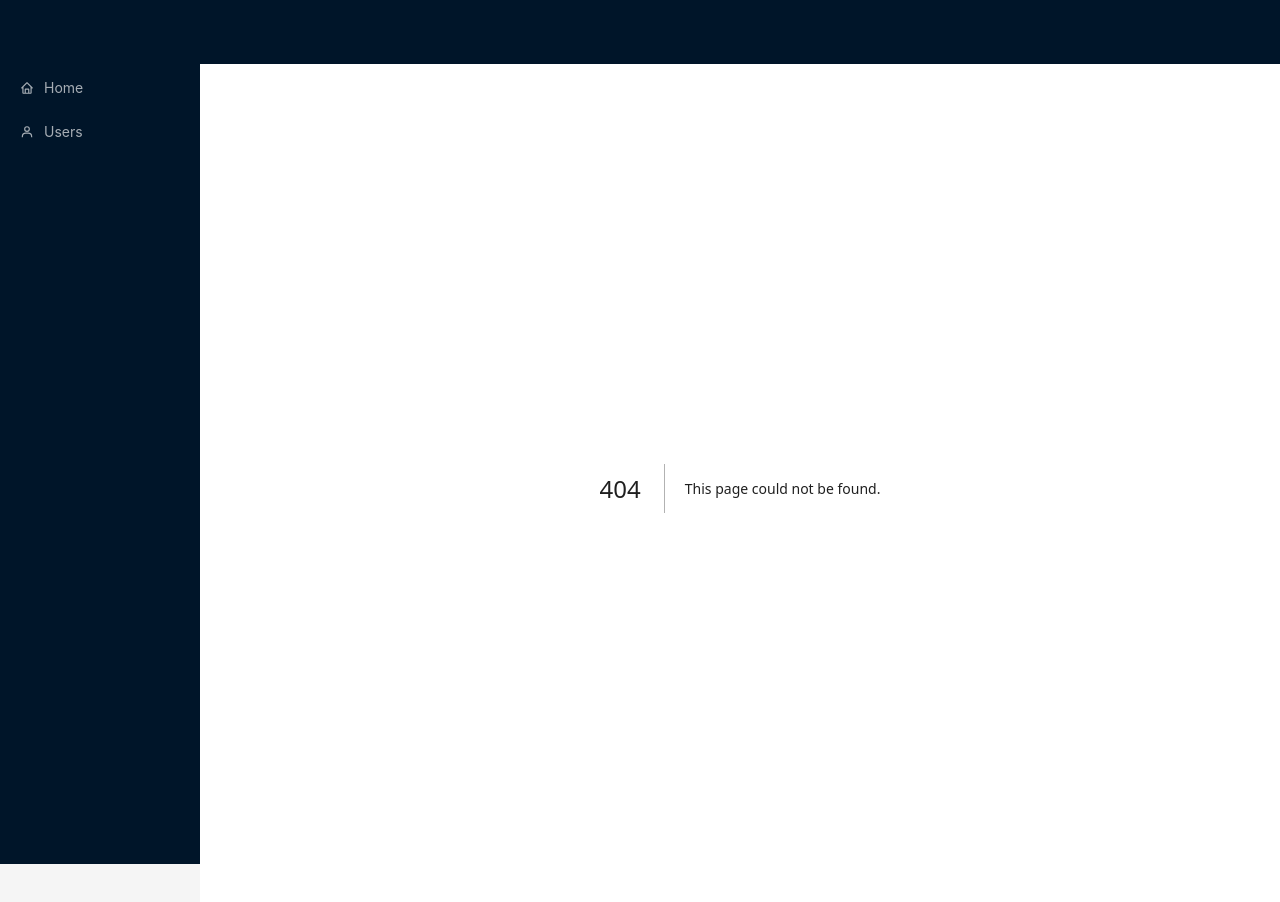
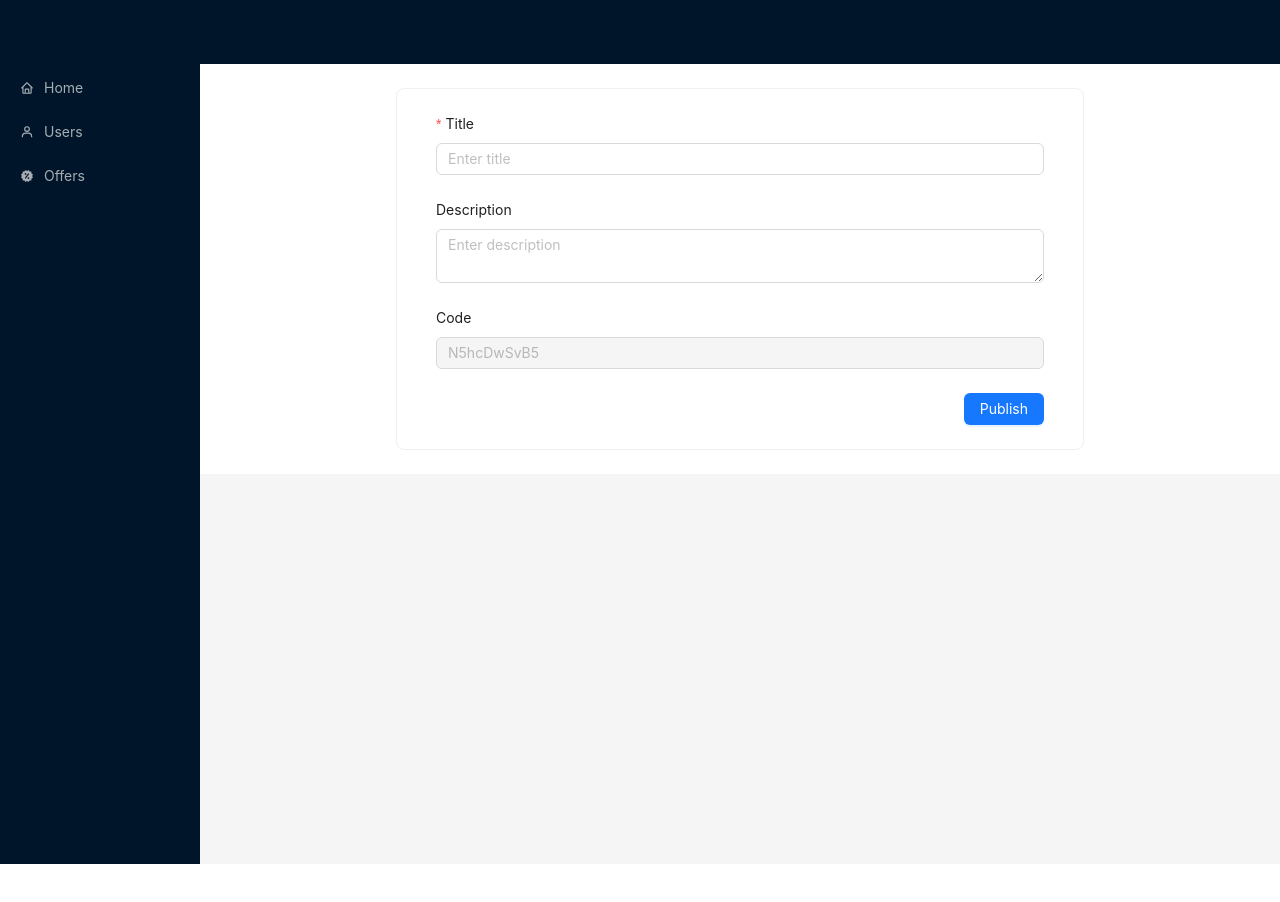
Before and after one commit to nguyenvanhuy1998/admin-shopping-app, a Next.js app: page /offers/add-new-offer in a window 1280 px wide. Before the commit this address had no page. Shown: the top 902 px of the page. After the commit the page ends 864 px from the top, so only its background shows below. Built offline with nearby package versions, Linux system fonts and the light colour scheme.

Commit message:
Setup Offers

```diff
--- a/src/components/SiderComponent.tsx
+++ b/src/components/SiderComponent.tsx
@@ -1,7 +1,7 @@
 import { Layout, MenuProps, Menu } from "antd";
 import Link from "next/link";
 import React from "react";
-import { BiHome, BiUser } from "react-icons/bi";
+import { BiHome, BiSolidOffer, BiUser } from "react-icons/bi";
 const { Sider } = Layout;
 type MenuItem = Required<MenuProps>["items"][number];
 const items: MenuItem[] = [
@@ -14,6 +14,11 @@ const items: MenuItem[] = [
         key: "users",
         label: <Link href={"/users"}>Users</Link>,
         icon: <BiUser />,
+    },
+    {
+        key: "offers",
+        label: <Link href={"/offers"}>Offers</Link>,
+        icon: <BiSolidOffer />,
     },
 ];
 const SiderComponent = () => {
--- a/src/constants/collectionNames.ts
+++ b/src/constants/collectionNames.ts
@@ -1,3 +1,4 @@
 export const collectionNames = {
     users: "users",
+    offers: "offers",
 };
--- /dev/null
+++ b/src/models/offer.ts
@@ -0,0 +1 @@
+export interface Offer {}
--- /dev/null
+++ b/src/pages/offers/add-new-offer.tsx
@@ -0,0 +1,52 @@
+import { generatorRandomText } from "@/utils/generatorRandomText";
+import { Button, Card, Form, Input } from "antd";
+import React, { useEffect } from "react";
+
+const AddNewOffer = () => {
+    const [form] = Form.useForm();
+    useEffect(() => {
+        form.setFieldsValue({
+            code: generatorRandomText(),
+        });
+    }, [form]);
+    const addNewOffer = (values: any) => {
+        console.log({ values });
+    };
+    return (
+        <div>
+            <Card className="col-md-8 offset-md-2">
+                <Form layout="vertical" form={form} onFinish={addNewOffer}>
+                    <Form.Item
+                        name={"title"}
+                        label="Title"
+                        rules={[
+                            {
+                                required: true,
+                                message: "Please enter title offer",
+                            },
+                        ]}
+                    >
+                        <Input placeholder="Enter title" allowClear />
+                    </Form.Item>
+                    <Form.Item name={"description"} label="Description">
+                        <Input.TextArea
+                            rows={2}
+                            placeholder="Enter description"
+                            allowClear
+                        />
+                    </Form.Item>
+                    <Form.Item name={"code"} label="Code">
+                        <Input disabled readOnly placeholder="Code" />
+                    </Form.Item>
+                </Form>
+                <div className="text-right">
+                    <Button type="primary" onClick={() => form.submit()}>
+                        Publish
+                    </Button>
+                </div>
+            </Card>
+        </div>
+    );
+};
+
+export default AddNewOffer;
--- /dev/null
+++ b/src/utils/generatorRandomText.ts
@@ -0,0 +1,12 @@
+export const generatorRandomText = (length: number = 10) => {
+    const characters =
+        "ABCDEFGHIJKLMNOPQRSTUVWXYZabcdefghijklmnopqrstuvwxyz0123456789";
+    let result = "";
+    const charactersLength = characters.length;
+    for (let i = 0; i < length; i++) {
+        result += characters.charAt(
+            Math.floor(Math.random() * charactersLength)
+        );
+    }
+    return result;
+};
```
Also changed, not shown: src/pages/offers/index.tsx (added, +67 -0 lines).
